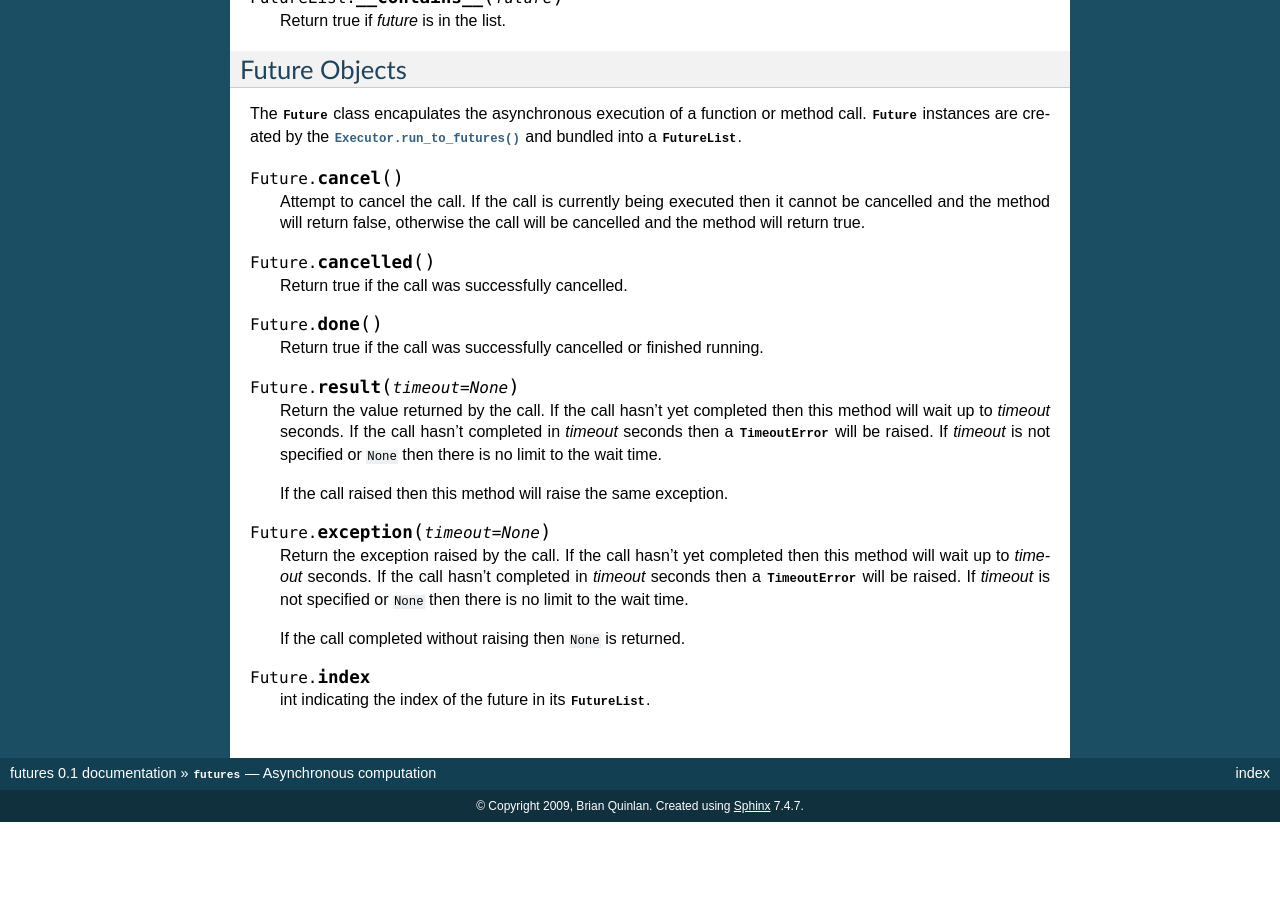
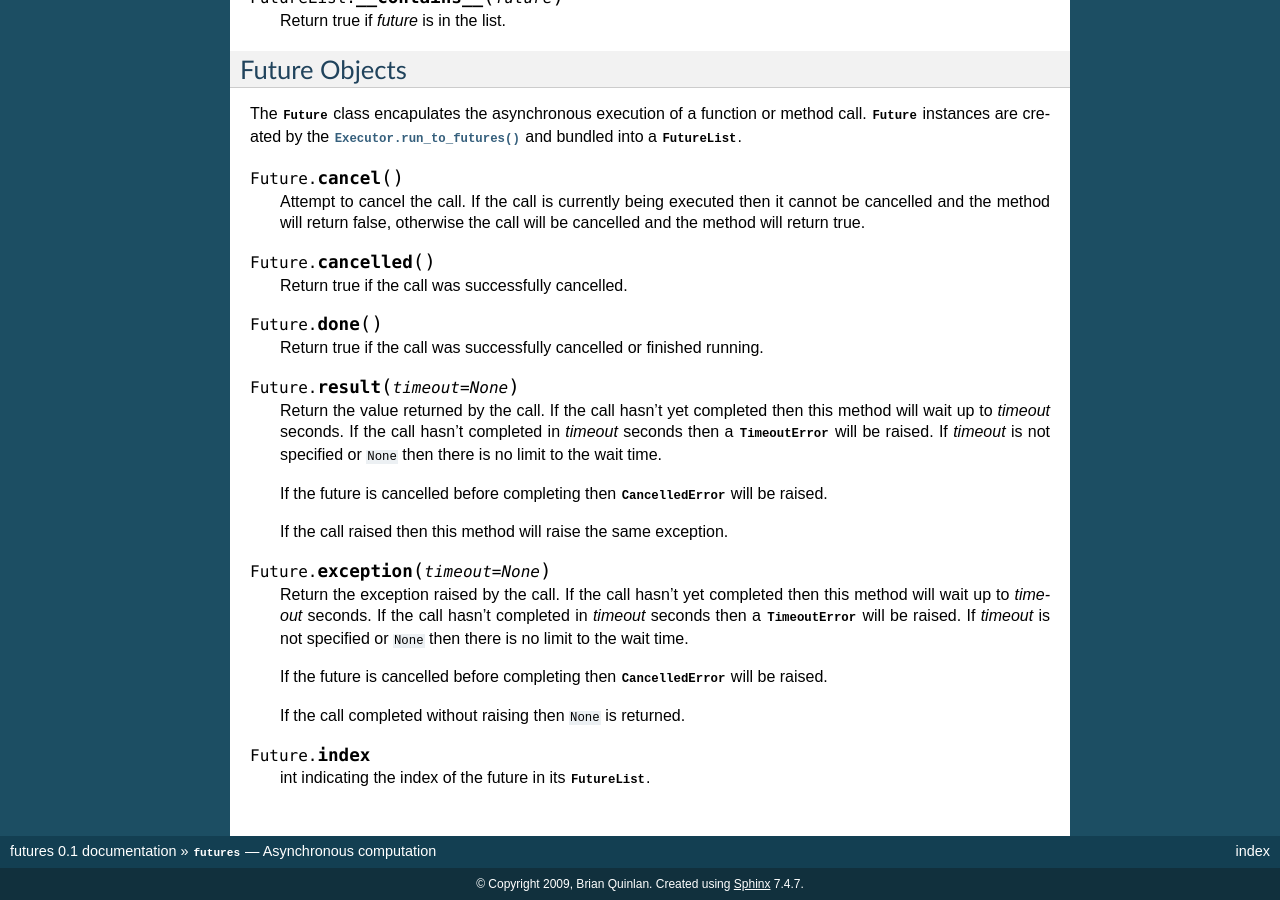
Before and after one commit to santegoeds/pythonfutures, a Sphinx documentation site: the page built from docs/index.rst, in a window 1280 px wide and 900 px high, scrolled down 3665 px. Built offline with Sphinx 7.4.7, drawn with Linux system fonts in a browser that asks for light colours; before the commit the page ends 4487 px from its top, so only the background shows below that.

Commit message:
Add documentation for the CancelledError exception.
git-svn-id: http://pythonfutures.googlecode.com/svn/trunk@23 06f5a31e-3807-11de-b418-9b7e54b75326

```diff
--- a/docs/index.rst
+++ b/docs/index.rst
@@ -290,6 +290,9 @@ or method call. :class:`Future` instances are created by the
    in *timeout* seconds then a :exc:`TimeoutError` will be raised. If *timeout*
    is not specified or ``None`` then there is no limit to the wait time.
 
+   If the future is cancelled before completing then :exc:`CancelledError` will
+   be raised.
+
    If the call raised then this method will raise the same exception.
 
 .. method:: Future.exception(timeout=None)
@@ -300,6 +303,9 @@ or method call. :class:`Future` instances are created by the
    If *timeout* is not specified or ``None`` then there is no limit to the wait
    time.
 
+   If the future is cancelled before completing then :exc:`CancelledError` will
+   be raised.
+
    If the call completed without raising then ``None`` is returned.
 
 .. attribute:: Future.index
```
